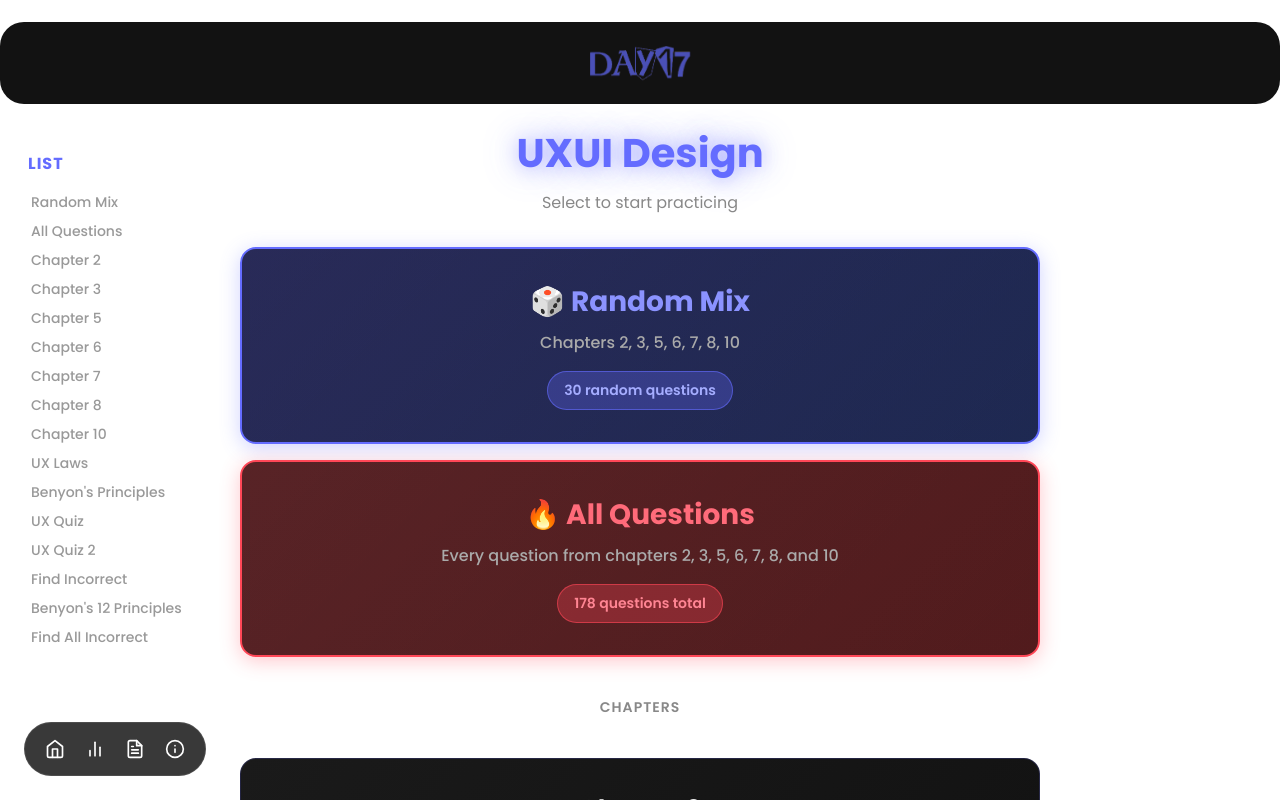
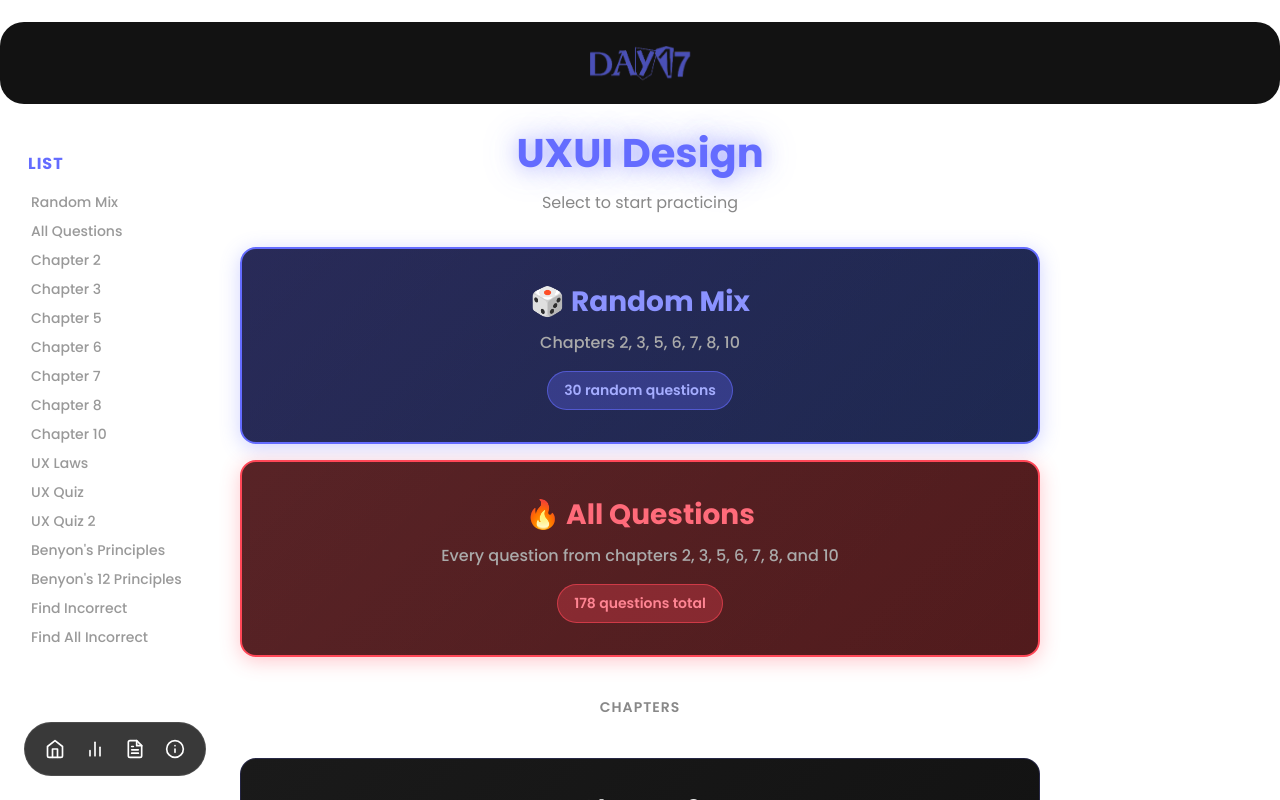
Before and after one commit to dvnnyle/xQuizer, a React (Vite) app: page / in a window 1280 px wide. Shown: the top 800 px of the page. Built offline with nearby package versions, Linux system fonts and the light colour scheme.

Commit message:
Reorder TOC list to match page layout

```diff
--- a/src/pages/Home.jsx
+++ b/src/pages/Home.jsx
@@ -81,11 +81,11 @@ function Home() {
           <a href="#chapter8" className="toc-link">Chapter 8</a>
           <a href="#chapter10" className="toc-link">Chapter 10</a>
           <a href="#uxlaws" className="toc-link">UX Laws</a>
-          <a href="#benyon12lit" className="toc-link">Benyon's Principles</a>
           <a href="#uxquiz1" className="toc-link">UX Quiz</a>
           <a href="#uxquiz2" className="toc-link">UX Quiz 2</a>
+          <a href="#benyon12lit" className="toc-link">Benyon's Principles</a>
+          <a href="#benyon12" className="toc-link">Benyon's 12 Principles</a>
           <a href="#findincorrect" className="toc-link">Find Incorrect</a>
-          <a href="#benyon12" className="toc-link">Benyon's 12 Principles</a>
           <a href="#findincorrect2" className="toc-link">Find All Incorrect</a>
         </nav>
       </aside>
```
